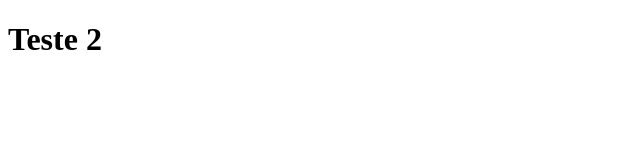
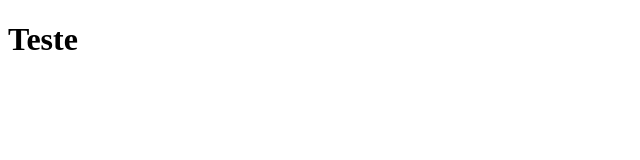
Before and after one commit to VitorAntonioMezzalira/demo, a plain HTML site: page index.html in a window 1280 px wide. Shown: the full height of the page, 0-640 px from the left. Drawn offline with Linux system fonts and the light colour scheme.

Commit message:
original

```diff
--- a/index.html
+++ b/index.html
@@ -8,7 +8,7 @@
 </head>
 <body>
 
-  <h1>Teste 2</h1>
+  <h1>Teste</h1>
 
 </body>
 </html>
```
